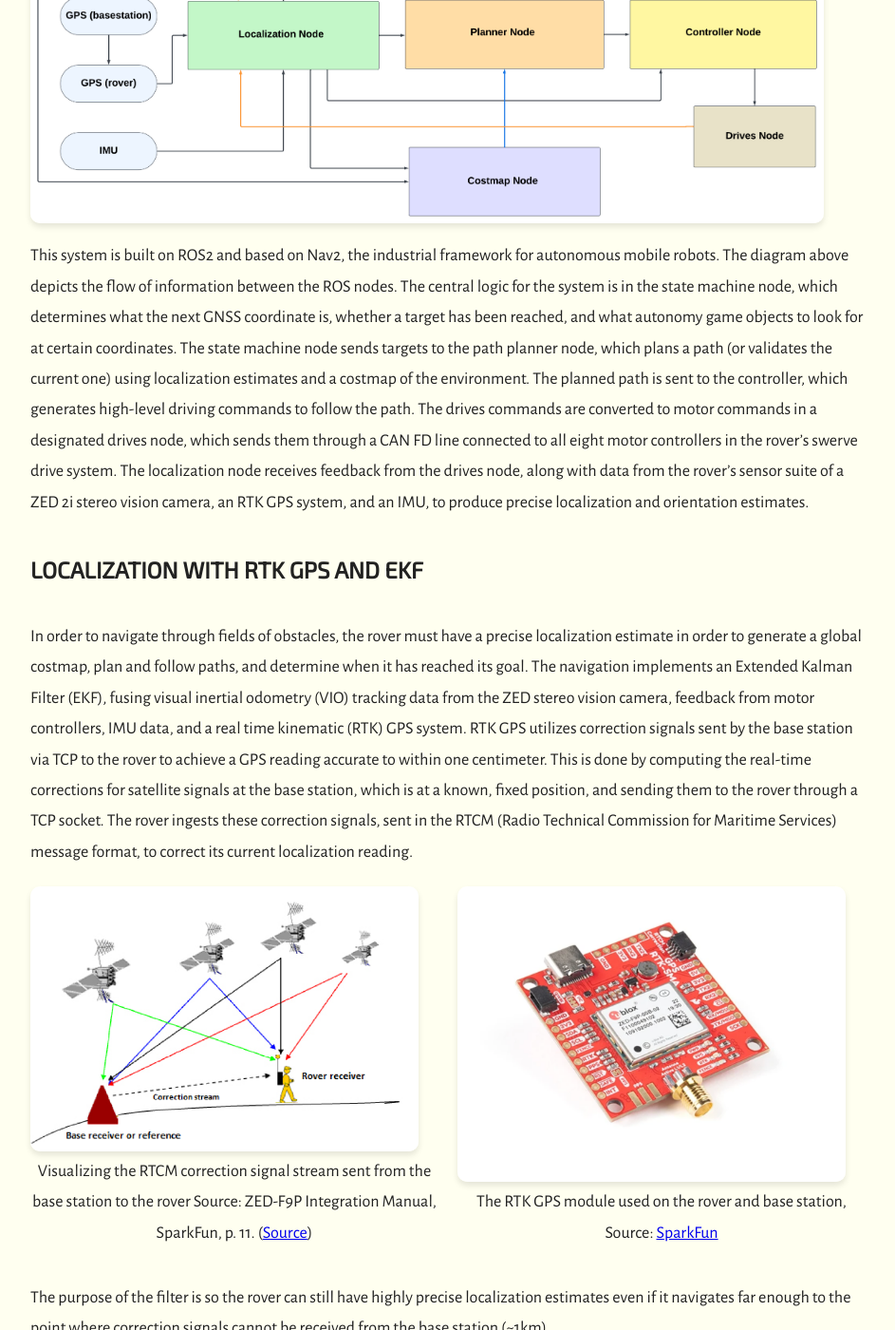
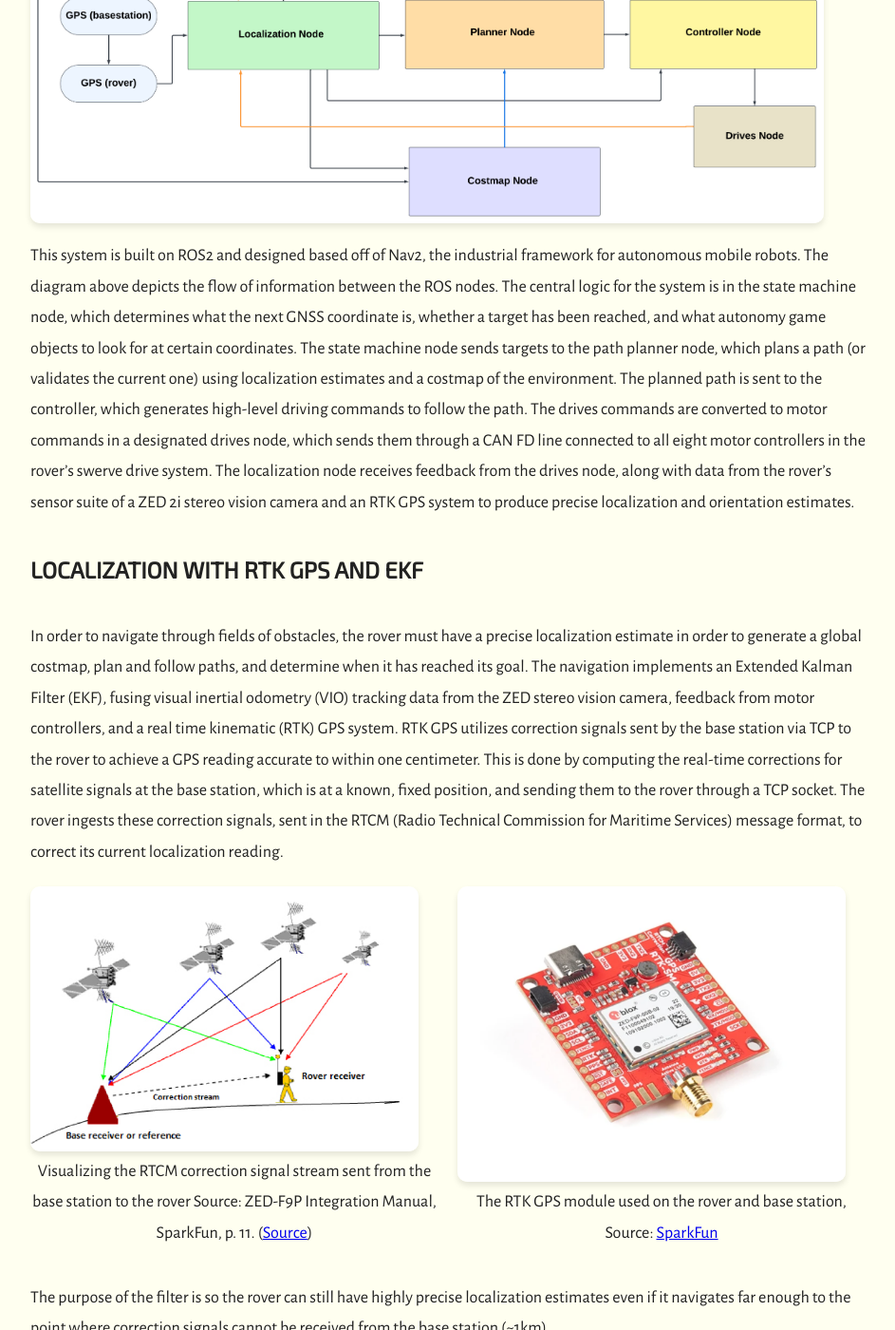
Before and after one commit to aks237/aks237.github.io, a Jekyll site: the page built from projects/autonomous-navigation.html, in a window 1280 px wide and 1400 px high, scrolled down 1847 px. Shown: the whole window at 95% size, without its empty margins (168-1111 px from the left). Built offline with Jekyll 4.4.1, drawn with Linux system fonts in a browser that asks for light colours; some of the changed text lies outside the part shown.

```diff
--- a/projects/autonomous-navigation.html
+++ b/projects/autonomous-navigation.html
@@ -28,7 +28,7 @@ title: "Autonomous Navigation"
 
 <div class="project-images">
   <div class="project-image">
-    <iframe src="https://drive.google.com/file/d/1XqwnJGw4GtMwKlG10Sg3UllUTtGHnYKj/preview" width="1280" height="720"
+    <iframe src="https://drive.google.com/file/d/1jfUOeRiYe0lxGkcQjXt3ZRhF4fUzNcQD/preview" width="1280" height="720"
       allow="autoplay" allowfullscreen>
     </iframe>
   </div>
@@ -40,15 +40,15 @@ title: "Autonomous Navigation"
 </div>
 
 <p>
-  This system is built on ROS2 and based on Nav2, the industrial framework for autonomous mobile robots. The diagram
-  above depicts the flow of information between the ROS nodes. The central logic for the system is in the state machine
-  node, which determines what the next GNSS coordinate is, whether a target has been reached, and what autonomy game
-  objects to look for at certain coordinates. The state machine node sends targets to the path planner node, which plans
-  a path (or validates the current one) using localization estimates and a costmap of the environment. The planned path
-  is sent to the controller, which generates high-level driving commands to follow the path. The drives commands are
-  converted to motor commands in a designated drives node, which sends them through a CAN FD line connected to all eight
-  motor controllers in the rover’s swerve drive system. The localization node receives feedback from the drives node,
-  along with data from the rover’s sensor suite of a ZED 2i stereo vision camera, an RTK GPS system, and an IMU, to
+  This system is built on ROS2 and designed based off of Nav2, the industrial framework for autonomous mobile robots.
+  The diagram above depicts the flow of information between the ROS nodes. The central logic for the system is in the
+  state machine node, which determines what the next GNSS coordinate is, whether a target has been reached, and what
+  autonomy game objects to look for at certain coordinates. The state machine node sends targets to the path planner
+  node, which plans a path (or validates the current one) using localization estimates and a costmap of the environment.
+  The planned path is sent to the controller, which generates high-level driving commands to follow the path. The drives
+  commands are converted to motor commands in a designated drives node, which sends them through a CAN FD line connected
+  to all eight motor controllers in the rover’s swerve drive system. The localization node receives feedback from the
+  drives node, along with data from the rover’s sensor suite of a ZED 2i stereo vision camera and an RTK GPS system to
   produce precise localization and orientation estimates.
 </p>
 
@@ -57,14 +57,13 @@ title: "Autonomous Navigation"
 <p>
   In order to navigate through fields of obstacles, the rover must have a precise localization estimate in order to
   generate a global costmap, plan and follow paths, and determine when it has reached its goal. The navigation
-  implements an
-  Extended Kalman Filter (EKF), fusing visual inertial odometry (VIO) tracking data from the ZED stereo vision camera,
-  feedback from motor controllers, IMU data, and a real time kinematic (RTK) GPS system. RTK GPS utilizes correction
-  signals sent by the base station via TCP to the rover to achieve a GPS reading accurate to within one centimeter. This
-  is done by computing the real-time corrections for satellite signals at the base station, which is at a known, fixed
-  position, and sending them to the rover through a TCP socket. The rover ingests these correction signals, sent in the
-  RTCM (Radio Technical Commission for Maritime Services) message format, to correct its current localization reading.
-
+  implements an Extended Kalman Filter (EKF), fusing visual inertial odometry (VIO) tracking data from the ZED stereo
+  vision camera, feedback from motor controllers, and a real time kinematic (RTK) GPS system. RTK GPS utilizes
+  correction signals sent by the base station via TCP to the rover to achieve a GPS reading accurate to within one
+  centimeter. This is done by computing the real-time corrections for satellite signals at the base station, which is at
+  a known, fixed position, and sending them to the rover through a TCP socket. The rover ingests these correction
+  signals, sent in the RTCM (Radio Technical Commission for Maritime Services) message format, to correct its current
+  localization reading.
 </p>
 
 <div class="project-images">
@@ -163,22 +162,8 @@ title: "Autonomous Navigation"
   \]
 </p>
 
-<p><strong>2. IMU (Yaw Heading Only)</strong></p>
-<p>
-  \[
-  \mathbf{z}_k^{\text{IMU}} =
-  \begin{bmatrix}
-  \theta
-  \end{bmatrix},
-  \quad
-  \mathbf{H}_k^{\text{IMU}} =
-  \begin{bmatrix}
-  0 & 0 & 1
-  \end{bmatrix}
-  \]
-</p>
 
-<p><strong>3. RTK GPS (Latitude Longitude Converted to North and West Displacement from the Starting
+<p><strong>2. RTK GPS (Latitude Longitude Converted to North and West Displacement from the Starting
     Coordinate)</strong></p>
 <p>
   \[
@@ -205,10 +190,8 @@ title: "Autonomous Navigation"
 <p> \[ \mathbf{x}_{k \mid k} = \mathbf{x}_{k \mid k-1} + \mathbf{K}_k \, \mathbf{y}_k \] </p>
 <p> \[ \mathbf{P}_{k \mid k} = (\mathbf{I} - \mathbf{K}_k \, \mathbf{H}_k) \, \mathbf{P}_{k \mid k-1} \] </p>
 <p> Here, \(\mathbf{R}\) is the measurement covariance, which is dynamically updated from the GPS and ZED with each
-  measurement
-  taken and set to a constant for the IMU. This update incorporates all available measurements to refine
-  the rover’s \([x, y, \theta]\) estimate. </p>
-<p> By combining prediction from swerve drive kinematics and continual updates from camera odometry, IMU, and
+  measurement taken. This update incorporates all available measurements to refine the rover’s \([x, y, \theta]\)
+  estimate. By combining prediction from motor feedback and continual updates from camera odometry and
   GPS, the filter provides a precise state estimate for autonomous navigation even without base station correction
   signals.</p>
 
```
Also changed, not shown: _data/projects.yml (+9 -9 lines), projects/musculoskeletal.html (+92 -24 lines), assets/images/CMR/autonomy/navigation_flowchart_simple.png, assets/images/Emprise/musculoskeletal/full_pipeline.png (added), assets/images/Emprise/musculoskeletal/pipeline.png (added).
